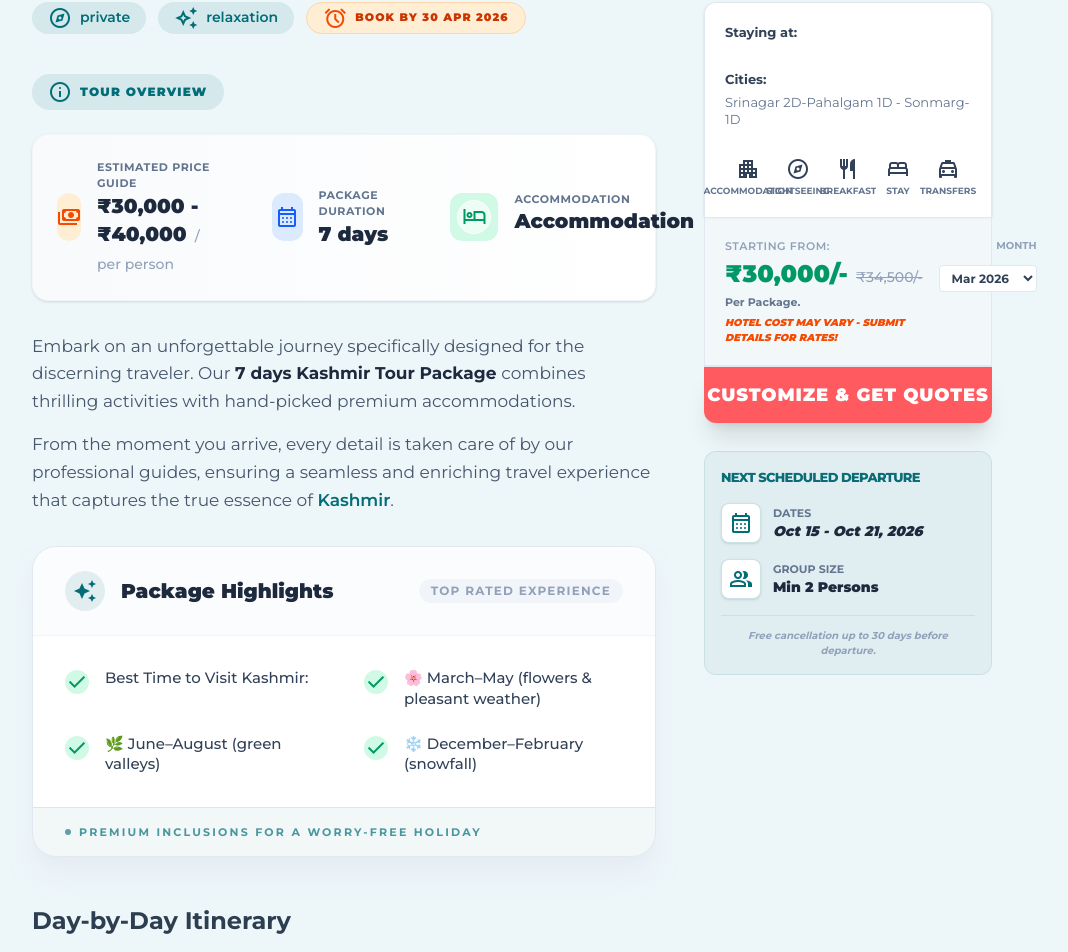
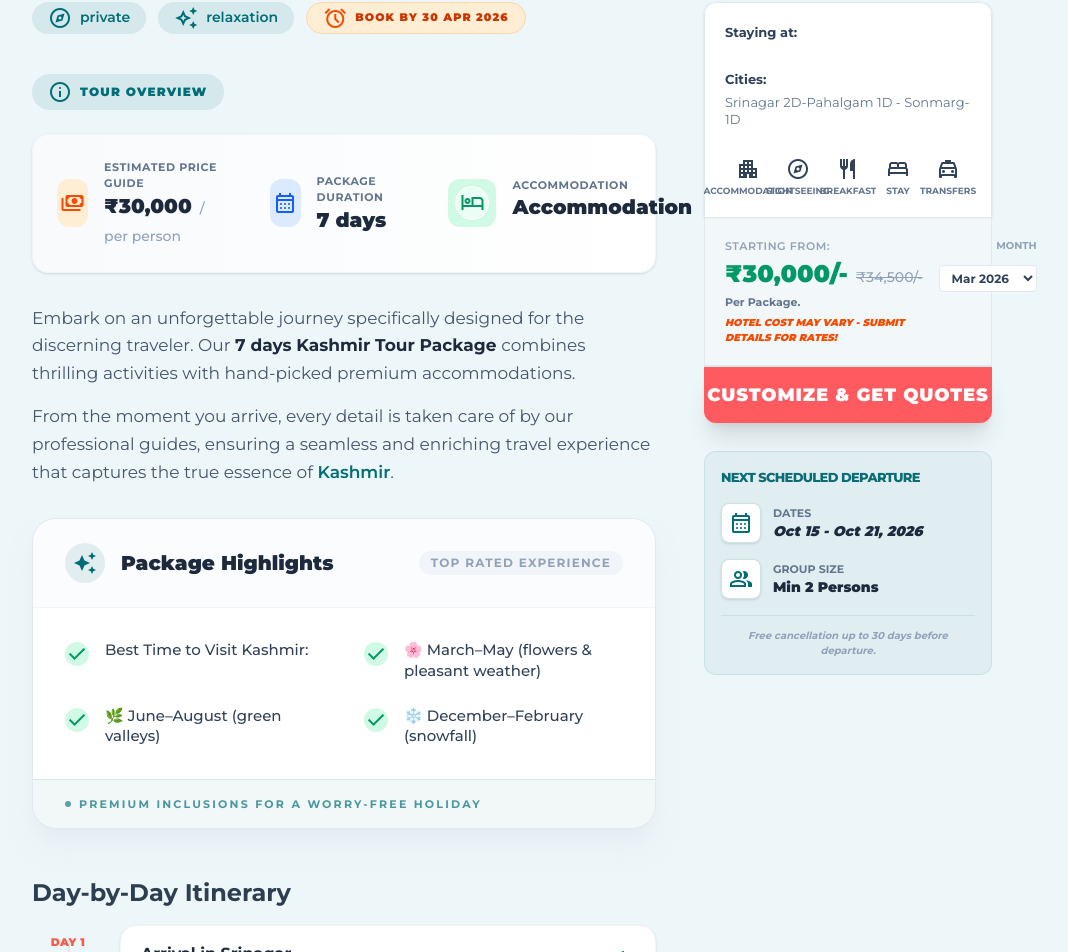
Before and after one commit to rammimankotia-prog/Beautiful-India, a React (Vite) app: page /tour/1 in a window 1280 px wide. Shown: the part 1032-1984 px from the top of the page, without its empty margins (128-1196 px from the left). Built offline with nearby package versions, Linux system fonts and the light colour scheme.

Commit message:
fix: removed incorrect price range in TourDetailView

```diff
--- a/src/pages/TourDetailView.jsx
+++ b/src/pages/TourDetailView.jsx
@@ -557,7 +557,7 @@ const TourDetailView = () => {
                           <div>
                             <p className="text-[11px] font-bold text-slate-500 dark:text-slate-400 uppercase tracking-wider">Estimated Price Guide</p>
                             <h4 className="text-xl font-black text-slate-800 dark:text-slate-100">
-                              {formatPrice(tour.pricePerPerson || tour.price, true)} - {formatPrice((tour.pricePerPerson || tour.price) + 10000, true)}
+                              {formatPrice(tour.pricePerPerson || tour.price, true)}
                               <span className="text-sm font-medium text-slate-400 ml-2">/ per person</span>
                             </h4>
                           </div>
```
